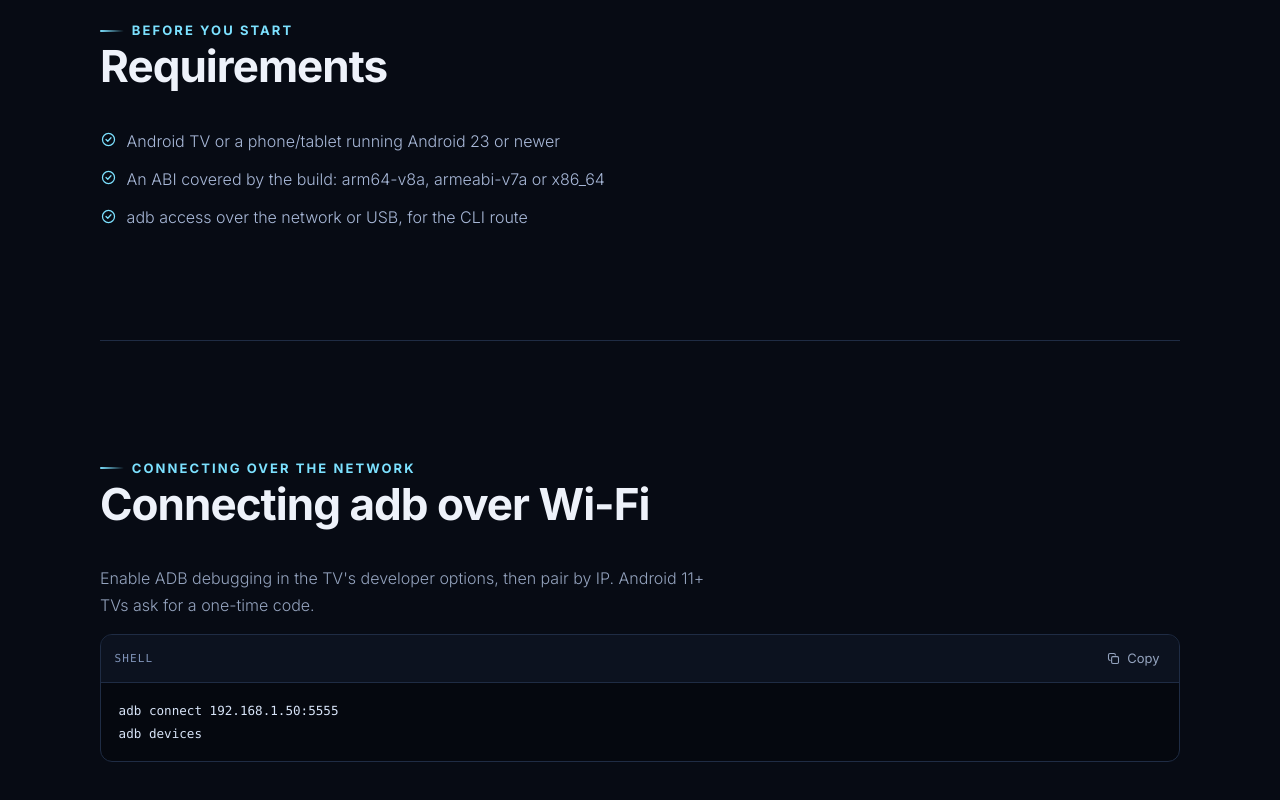
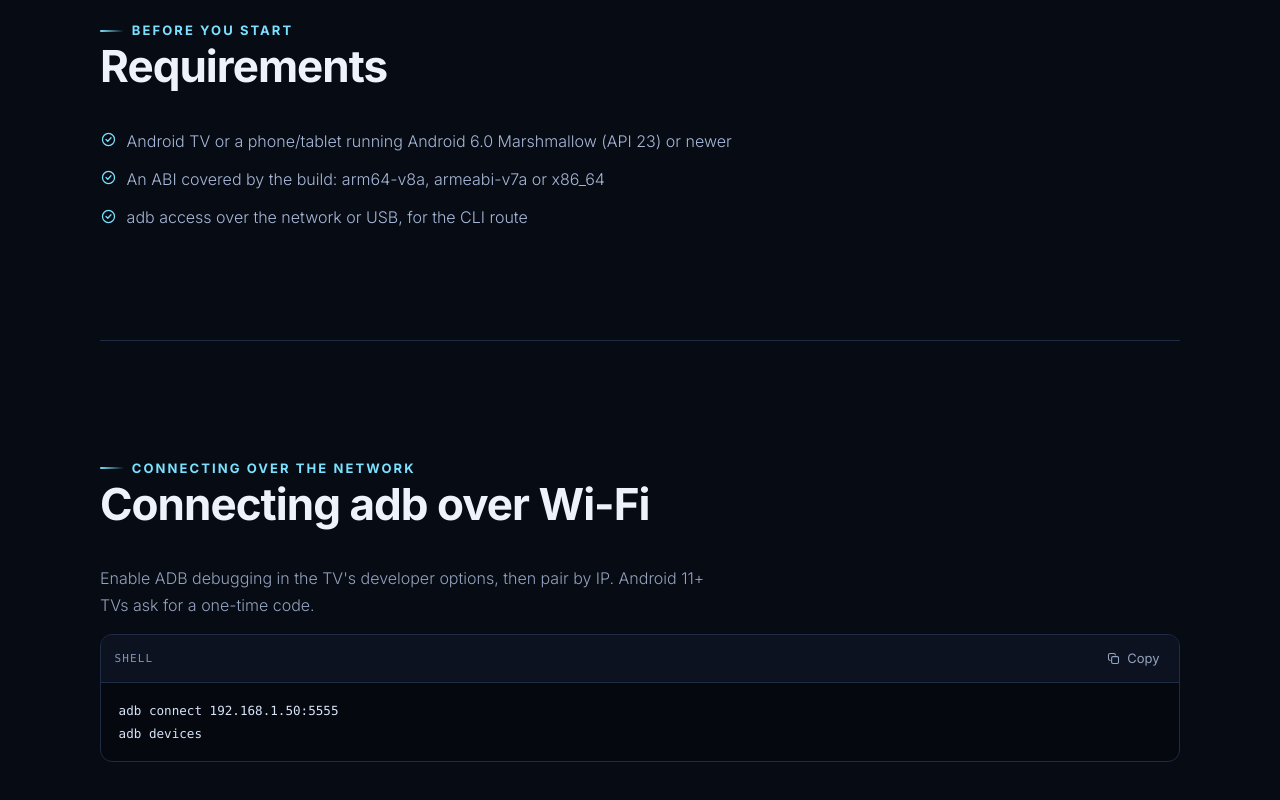
Before and after one commit to vryptt-ctrl/BlueLauncher, an Astro site in the folder site/: page /install in a window 1280 px wide. Shown: the part 1620-2420 px from the top of the page. Built offline with nearby package versions, Linux system fonts and the light colour scheme; Astro itself is replaced by a stand-in of ours.

Commit message:
site: show the Android release name, not just the API level
`SITE.minSdk` is 23, and copy that interpolated it rendered "Android 23+"
in the schema.org operatingSystem field, the requirements checklist and
the hero chips. Add `minSdkName` ("6.0 Marshmallow") and `minSdkShort`
("6.0") so user-facing text reads correctly while the API level stays
available for developers.

```diff
--- a/site/src/layouts/Base.astro
+++ b/site/src/layouts/Base.astro
@@ -87,7 +87,7 @@ const schema = {
       alternateName: 'BlueLauncher Android TV launcher',
       applicationCategory: 'UtilitiesApplication',
       applicationSubCategory: 'Home screen launcher',
-      operatingSystem: `Android TV, Android ${SITE.minSdk}+`,
+      operatingSystem: `Android TV, Android ${SITE.minSdkName} (API ${SITE.minSdk})+`,
       softwareVersion: SITE.version,
       description: SITE.description,
       url: `${siteRoot}/`,
@@ -99,7 +99,7 @@ const schema = {
       publisher: { '@id': `${siteRoot}/#org` },
       offers: { '@type': 'Offer', price: '0', priceCurrency: 'USD' },
       screenshot: [ogImage],
-      softwareRequirements: `Android ${SITE.minSdk} or newer; arm64-v8a, armeabi-v7a or x86_64`,
+      softwareRequirements: `Android ${SITE.minSdkName} (API ${SITE.minSdk}) or newer; arm64-v8a, armeabi-v7a or x86_64`,
       fileSize: '1.2MB',
       featureList: [
         'Offline operation with no network permission',
--- a/site/src/lib/site.ts
+++ b/site/src/lib/site.ts
@@ -19,6 +19,10 @@ export const SITE = {
   debugApkSize: 'about 3.9 MB',
   packageId: 'com.bluelabs.bluelauncher',
   minSdk: 23,
+  /** Human-readable release name for minSdk, for copy that reads to users. */
+  minSdkName: '6.0 Marshmallow',
+  /** Just the number, for tight UI chips. */
+  minSdkShort: '6.0',
   compileSdk: 36,
   ndkVersion: '27.2.12479018',
   jdk: 17,
--- a/site/src/pages/index.astro
+++ b/site/src/pages/index.astro
@@ -15,7 +15,7 @@ import { ABI_TABLE } from '@/data/content';
 
 const hero = SHOTS[0];
 const chips = [
-  { icon: 'tv' as const, text: `Android ${SITE.minSdk}+` },
+  { icon: 'tv' as const, text: `Android ${SITE.minSdkShort}+` },
   { icon: 'cpu' as const, text: 'Kotlin + Rust' },
   { icon: 'offline' as const, text: 'No network permission' },
   { icon: 'github' as const, text: 'GPL-3.0' },
@@ -33,7 +33,7 @@ const FAQ = [
   },
   {
     q: 'Which Android versions are supported?',
-    a: `Android ${SITE.minSdk} (6.0 Marshmallow) and newer, on arm64-v8a, armeabi-v7a and x86_64 devices.`,
+    a: `Android ${SITE.minSdkName} (API ${SITE.minSdk}) and newer, on arm64-v8a, armeabi-v7a and x86_64 devices.`,
   },
   {
     q: 'Will it replace my current TV home screen?',
--- a/site/src/pages/install.astro
+++ b/site/src/pages/install.astro
@@ -20,7 +20,7 @@ const keywords = [
 ];
 
 const requirements = [
-  `Android TV or a phone/tablet running Android ${SITE.minSdk} or newer`,
+  `Android TV or a phone/tablet running Android ${SITE.minSdkName} (API ${SITE.minSdk}) or newer`,
   'An ABI covered by the build: arm64-v8a, armeabi-v7a or x86_64',
   'adb access over the network or USB, for the CLI route',
 ];
```
